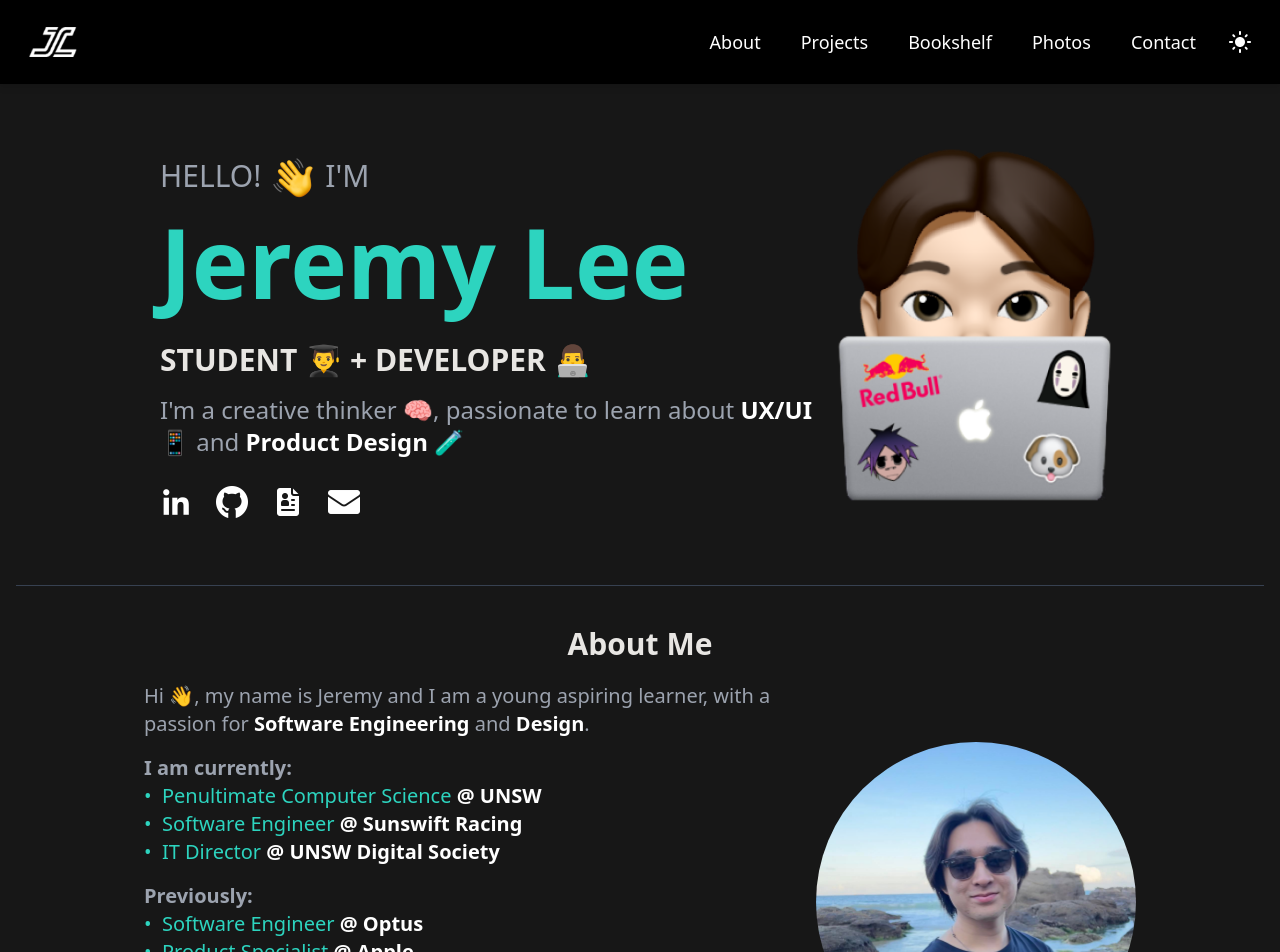
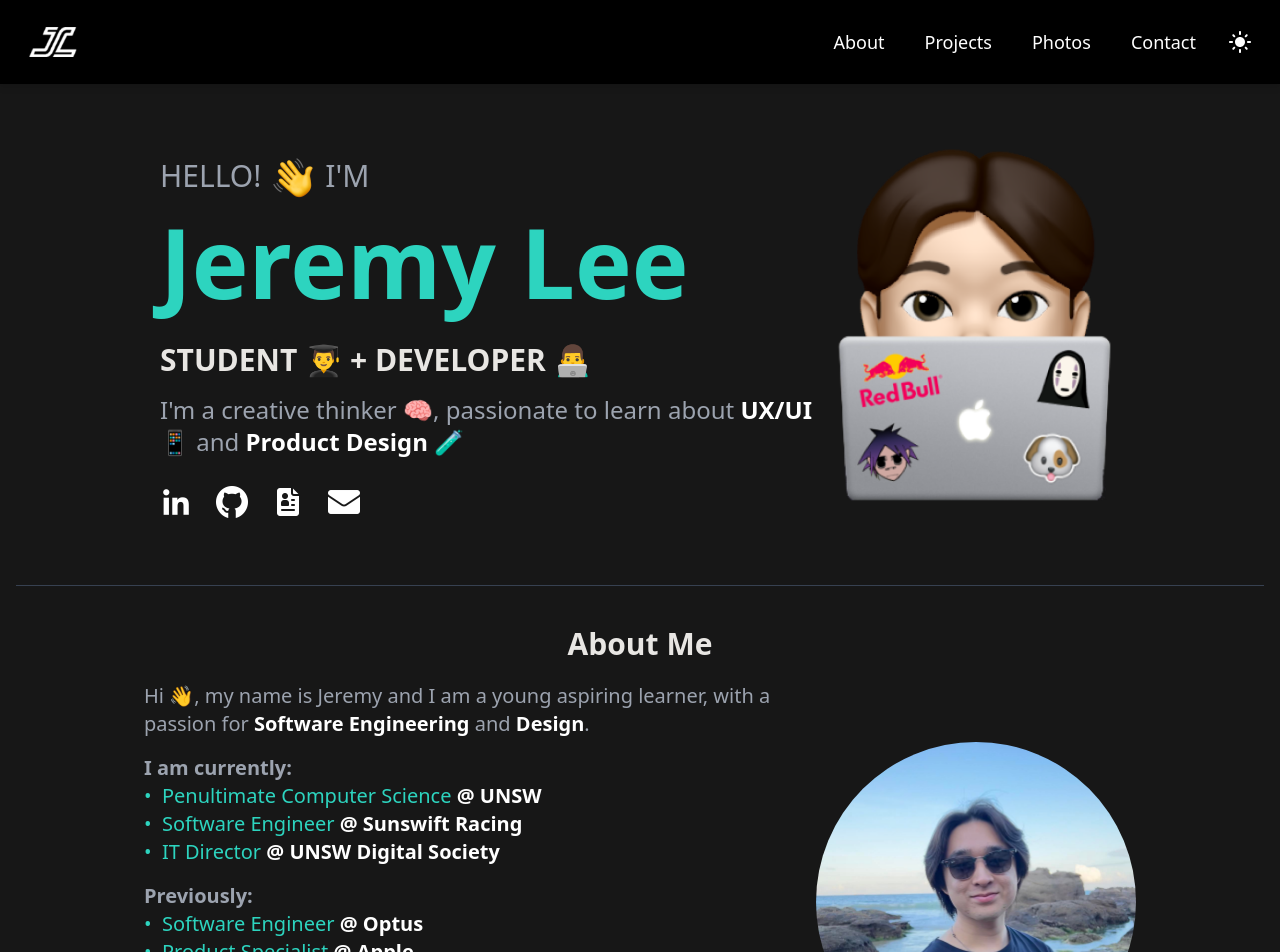
Before and after one commit to jeremylee34/jeremylee34.github.io, a React (Create React App) app in the folder react-portfolio/: page / in a window 1280 px wide. Shown: the top 952 px of the page. Built offline with nearby package versions, Linux system fonts and the light colour scheme.

Commit message:
Finalised navbar

```diff
--- a/react-portfolio/src/components/About.jsx
+++ b/react-portfolio/src/components/About.jsx
@@ -3,7 +3,7 @@ import portrait from '../assets/images/sunnies.jpg'
 
 const About = () => {
   return (
-    <div className='mb-20'>
+    <div className='pb-72'>
       <hr className='horizontalLine'/>
       <h1 className='text-3xl font-bold text-center mb-5'>About Me</h1>
       <div className='flex flex-col md:flex-row mx-5 md:mx-10 justify-center items-center text-slate-800 dark:text-gray-400'>
--- a/react-portfolio/src/components/Burger.jsx
+++ b/react-portfolio/src/components/Burger.jsx
@@ -1,18 +1,40 @@
 import React from 'react'
 import { Context, useContext } from '../context';
+import PanoramaIcon from '@mui/icons-material/Panorama';
+import PermContactCalendarIcon from '@mui/icons-material/PermContactCalendar';
+import DeveloperModeIcon from '@mui/icons-material/DeveloperMode';
+import Face5Icon from '@mui/icons-material/Face5';
 
 const Burger = () => {
   const { getters, setters } = useContext(Context)
 
   return (
     <div className='burgerMenu'>
-      <div className={`clickOut ease-in-out duration-300 ${getters.sidebarOpen ? "backdrop-brightness-50" : "backdrop-brightness-100"}`}
+      <div className={`clickOut ease-in-out duration-300 ${getters.sidebarOpen ? "backdrop-brightness-50" : "backdrop-brightness-100 hidden"}`}
       onClick={() => {
         setters.setSidebarOpen(!getters.sidebarOpen)
       }}
       ></div>
-      <div className={`sidebar ease-in-out duration-300 ${getters.sidebarOpen ? "translate-x-0 " : "translate-x-full"}`}>
-        <h2 className="mt-20 text-4xl font-semibold text-white">I am a sidebar</h2>
+      <div className={`sidebar ${getters.sidebarOpen ? "translate-x-0 " : "translate-x-full"}`}>
+        <ul className='sidebarContent'>
+          <li onClick={() => {setters.setSidebarOpen(!getters.sidebarOpen)}} className='sidebarLinks'>
+            <Face5Icon />
+            <a href="#about" >About</a>
+          </li>
+          <li onClick={() => {setters.setSidebarOpen(!getters.sidebarOpen)}} className='sidebarLinks'>
+            <DeveloperModeIcon />
+            <a href="#projects" >Projects</a>
+          </li>
+          <li onClick={() => {setters.setSidebarOpen(!getters.sidebarOpen)}} className='sidebarLinks'>
+            <PanoramaIcon />
+            <a href="#photos" >Photos</a>
+          </li>
+          <li onClick={() => {setters.setSidebarOpen(!getters.sidebarOpen)}} className='sidebarLinks'>
+            <PermContactCalendarIcon />
+            <a href="#contact" >Contact</a>
+          </li>
+
+        </ul>
       </div>
     </div>
   )
--- a/react-portfolio/src/components/Navbar.jsx
+++ b/react-portfolio/src/components/Navbar.jsx
@@ -20,7 +20,7 @@ const Navbar = () => {
       <ul className='navLinkContainer'>
         <li><a className='navLinks' href="#about" >About</a></li>
         <li><a className='navLinks' href="#projects" >Projects</a></li>
-        <li><a className='navLinks' href="#bookshelf" >Bookshelf</a></li>
+        {/* <li><a className='navLinks' href="#bookshelf" >Bookshelf</a></li> */}
         <li><a className='navLinks' href="#photos" >Photos</a></li>
         <li><a className='navLinks' href="#contact" >Contact</a></li>
         <li className='darkModeButton'
--- a/react-portfolio/src/index.css
+++ b/react-portfolio/src/index.css
@@ -32,11 +32,15 @@
   }
 
   .burgerMenu {
-    @apply absolute h-full py-2 z-40
+    @apply fixed h-full py-2 z-40
   }
 
   .sidebar {
-    @apply top-0 right-0 w-[60vw] bg-blue-600 p-10 pl-20 text-white fixed h-full
+    @apply top-0 right-0 w-[65vw] bg-[#27beab] dark:bg-[#209c8c] p-10 pt-28 text-white fixed h-full ease-in-out duration-300
+  }
+
+  .sidebarLinks {
+    @apply flex items-center gap-3 text-3xl font-semibold text-white mb-5
   }
 
   .clickOut {
```
